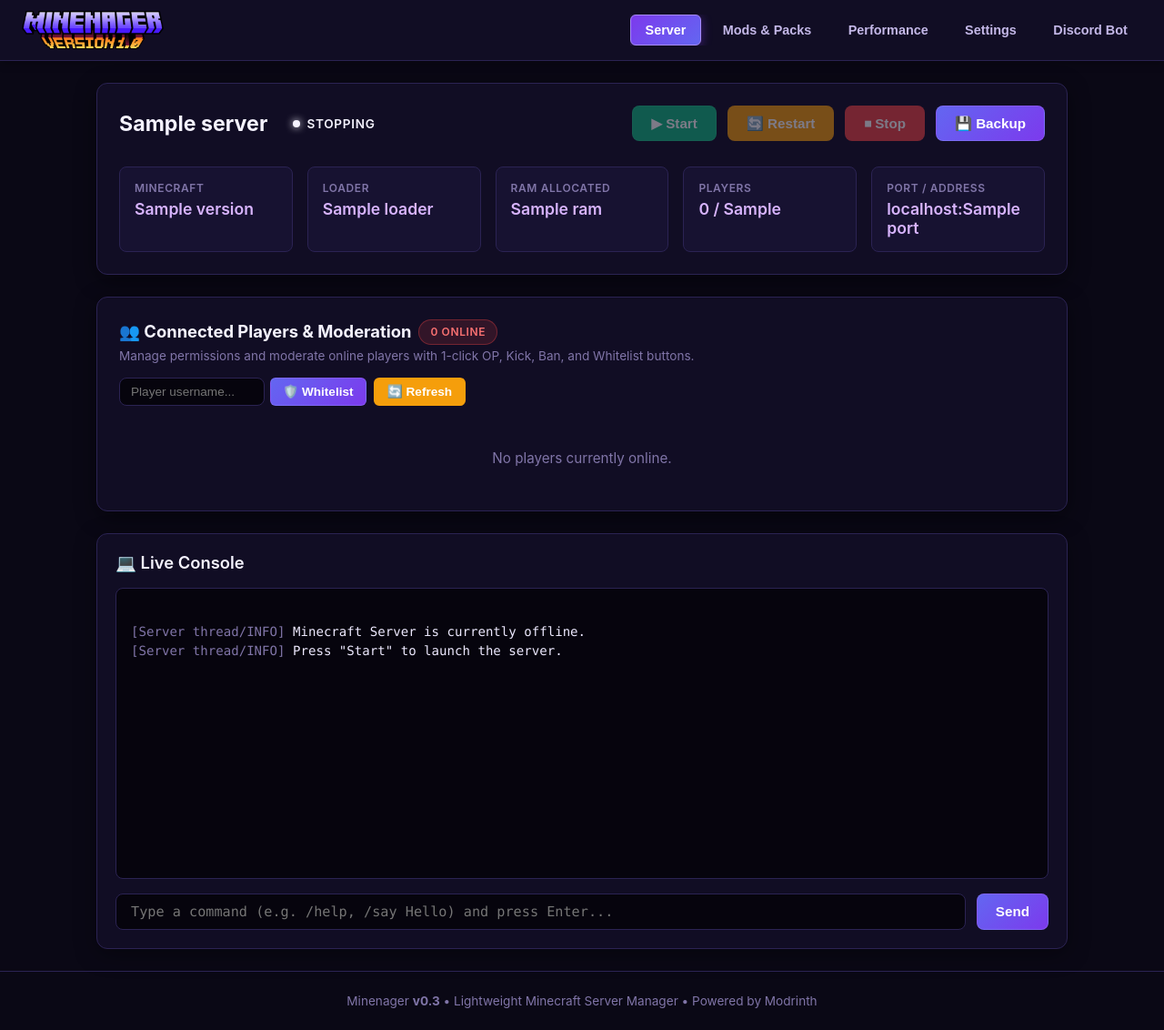
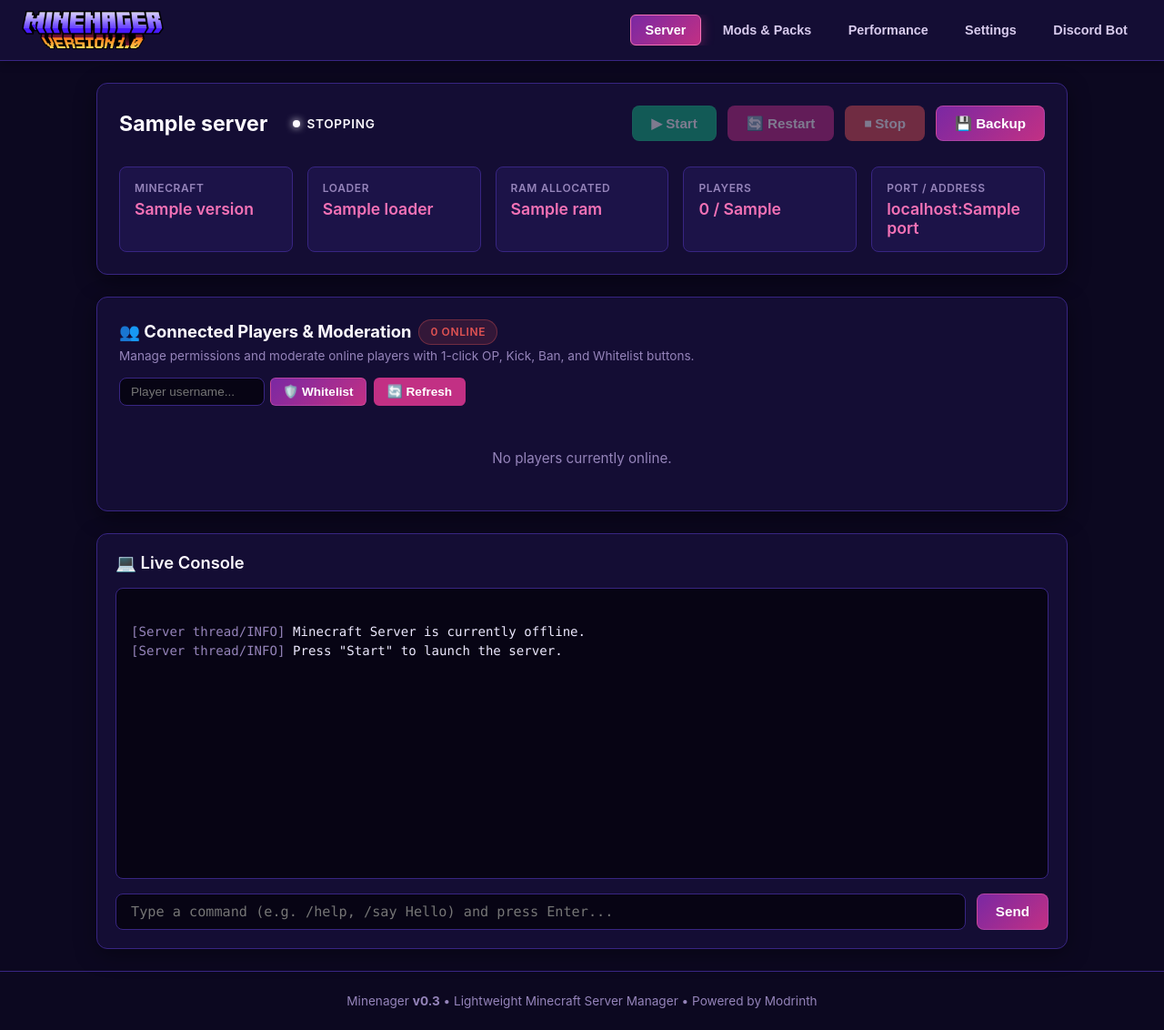
Before and after one commit to pontro/minenager, a FastAPI app: template app/templates/index.html in a window 1280 px wide. Shown: the whole page at 91% size. Run offline with FastAPI, Linux system fonts and the light colour scheme; the template is opened without the code that fills it: most values are stand-ins (such as "Sample title", 1, 10 or a date in 2020); data that the repository does not hold is empty.

Commit message:
style: apply custom 4-color sunset dusk palette across dashboard

```diff
--- a/app/static/js/metrics.js
+++ b/app/static/js/metrics.js
@@ -254,15 +254,15 @@ export function initMetricsManager() {
             drawChart(cpuCanvas, [
                 {
                     key: 'sys_cpu',
-                    strokeColor: '#38bdf8',
-                    fillColorTop: 'rgba(56, 189, 248, 0.25)',
-                    fillColorBottom: 'rgba(56, 189, 248, 0.0)'
+                    strokeColor: '#7a28a3',
+                    fillColorTop: 'rgba(122, 40, 163, 0.35)',
+                    fillColorBottom: 'rgba(122, 40, 163, 0.0)'
                 },
                 {
                     key: 'proc_cpu',
-                    strokeColor: '#22c55e',
-                    fillColorTop: 'rgba(34, 197, 94, 0.25)',
-                    fillColorBottom: 'rgba(34, 197, 94, 0.0)'
+                    strokeColor: '#34d399',
+                    fillColorTop: 'rgba(52, 211, 153, 0.25)',
+                    fillColorBottom: 'rgba(52, 211, 153, 0.0)'
                 }
             ], 100, '%');
 
@@ -277,9 +277,9 @@ export function initMetricsManager() {
             drawChart(ramCanvas, [
                 {
                     key: 'proc_ram_mb',
-                    strokeColor: '#a855f7',
-                    fillColorTop: 'rgba(168, 85, 247, 0.25)',
-                    fillColorBottom: 'rgba(168, 85, 247, 0.0)'
+                    strokeColor: '#c23084',
+                    fillColorTop: 'rgba(194, 48, 132, 0.35)',
+                    fillColorBottom: 'rgba(194, 48, 132, 0.0)'
                 }
             ], maxMemLimitMb, 'M');
 
--- a/app/static/js/players.js
+++ b/app/static/js/players.js
@@ -56,7 +56,7 @@ export function initPlayersManager() {
                             <div class="installed-card-name" style="font-size: 1rem;">
                                 ${escapeHtml(p.name)}
                                 ${p.is_op ? '<span class="installed-badge badge-active" style="margin-left: 0.35rem; font-size: 0.7rem;">OP</span>' : ''}
-                                ${p.is_whitelisted ? '<span class="installed-badge" style="background: rgba(59, 130, 246, 0.15); color: #60a5fa; margin-left: 0.35rem; font-size: 0.7rem;">Whitelist</span>' : ''}
+                                ${p.is_whitelisted ? '<span class="installed-badge" style="background: rgba(66, 45, 154, 0.35); color: #d4a5f7; border: 1px solid rgba(122, 40, 163, 0.4); margin-left: 0.35rem; font-size: 0.7rem;">Whitelist</span>' : ''}
                             </div>
                         </div>
                     </div>
--- a/app/static/style.css
+++ b/app/static/style.css
@@ -1,52 +1,58 @@
 :root {
-    /* Brand Theme: Minenager Obsidian, Royal Indigo, Lavender & Sunrise Amber */
-    --bg-primary: #0a0815;
-    --bg-secondary: #110d24;
-    --bg-card: #171231;
-    --bg-card-hover: #1f1840;
-    --bg-console: #06040d;
-    --border-color: #2b2353;
-    --border-subtle: #1e173e;
+    /* Brand Theme: Minenager Dusk (Deep Indigo #422d9a, Purple #7a28a3, Magenta #c23084, Sunset Coral #e15353) */
+    --bg-primary: #0c0820;
+    --bg-secondary: #140d34;
+    --bg-card: #1c1348;
+    --bg-card-hover: #261a60;
+    --bg-console: #070414;
+    --border-color: #382582;
+    --border-subtle: #271a5c;
 
     /* Text Colors */
-    --text-primary: #f5f3ff;
-    --text-secondary: #c4b8e8;
-    --text-muted: #8075a8;
-    --text-highlight: #d8b4fe;
+    --text-primary: #fdfaff;
+    --text-secondary: #d8cbed;
+    --text-muted: #9584ba;
+    --text-highlight: #f472b6;
 
-    /* Accent & Brand Colors (Minenager Logo Purple/Indigo & Version 1.0 Amber) */
-    --accent-indigo: #6366f1;
-    --accent-violet: #7c3aed;
-    --accent-purple: #8b5cf6;
-    --accent-purple-hover: #6d28d9;
-    --accent-lavender: #a78bfa;
-    --accent-lavender-light: #ddd6fe;
-    --accent-amber: #f59e0b;
-    --accent-amber-light: #fef08a;
+    /* Exact Palette Stripes */
+    --palette-indigo: #422d9a;
+    --palette-purple: #7a28a3;
+    --palette-magenta: #c23084;
+    --palette-coral: #e15353;
 
-    /* Semantic Component Aliases */
-    --accent-pine: #281d5a;
-    --accent-teal: #4338ca;
-    --accent-emerald: #7c3aed;
-    --accent-emerald-hover: #6d28d9;
-    --accent-sage: #a78bfa;
-    --accent-sage-light: #ddd6fe;
+    /* Brand Accents */
+    --accent-indigo: #422d9a;
+    --accent-purple: #7a28a3;
+    --accent-magenta: #c23084;
+    --accent-coral: #e15353;
+    --accent-lavender: #d4a5f7;
+    --accent-lavender-light: #f3e8ff;
+    --accent-amber: #e15353;
+    --accent-amber-light: #fca5a5;
+
+    /* Semantic Aliases */
+    --accent-pine: #2a1860;
+    --accent-teal: #7a28a3;
+    --accent-emerald: #c23084;
+    --accent-emerald-hover: #a82470;
+    --accent-sage: #f472b6;
+    --accent-sage-light: #fbcfe8;
 
     /* Status Colors */
     --status-online: #34d399;
-    --status-offline: #f87171;
+    --status-offline: #e15353;
     --status-starting: #fbbf24;
 
     /* Button Colors */
     --btn-start: #10b981;
     --btn-start-hover: #059669;
-    --btn-stop: #ef4444;
-    --btn-stop-hover: #dc2626;
-    --btn-restart: #f59e0b;
-    --btn-restart-hover: #d97706;
-    --btn-disabled: #372f5c;
-    --btn-action: #6366f1;
-    --btn-action-hover: #4f46e5;
+    --btn-stop: #e15353;
+    --btn-stop-hover: #c93b3b;
+    --btn-restart: #c23084;
+    --btn-restart-hover: #a6206d;
+    --btn-disabled: #3d2b6b;
+    --btn-action: #7a28a3;
+    --btn-action-hover: #631f85;
 
     --font-family: -apple-system, BlinkMacSystemFont, "Segoe UI", Roboto, Oxygen, Ubuntu, Cantarell, "Open Sans", "Helvetica Neue", sans-serif;
     --font-mono: "JetBrains Mono", "Fira Code", "Consolas", "Courier New", monospace;
@@ -146,9 +152,9 @@ header {
 
 .nav-link.active {
     color: #ffffff;
-    background: linear-gradient(135deg, #7c3aed, #6366f1);
-    border-color: var(--accent-lavender);
-    box-shadow: 0 2px 12px rgba(124, 58, 237, 0.45);
+    background: linear-gradient(135deg, #7a28a3, #c23084);
+    border-color: #f472b6;
+    box-shadow: 0 2px 14px rgba(194, 48, 132, 0.45);
 }
 
 /* Main Container */
@@ -218,9 +224,9 @@ main {
 }
 
 .status-badge.offline {
-    background-color: rgba(239, 68, 68, 0.15);
+    background-color: rgba(225, 83, 83, 0.15);
     color: var(--status-offline);
-    border: 1px solid rgba(239, 68, 68, 0.35);
+    border: 1px solid rgba(225, 83, 83, 0.35);
 }
 
 .status-badge.online {
@@ -303,15 +309,16 @@ main {
 }
 .btn-restart:hover:not(:disabled) {
     background-color: var(--btn-restart-hover);
+    box-shadow: 0 2px 10px rgba(194, 48, 132, 0.4);
 }
 
 .btn-send {
-    background: linear-gradient(135deg, #6366f1, #7c3aed);
-    border-color: rgba(167, 139, 250, 0.3);
+    background: linear-gradient(135deg, #7a28a3, #c23084);
+    border-color: rgba(244, 114, 182, 0.35);
 }
 .btn-send:hover:not(:disabled) {
-    background: linear-gradient(135deg, #4f46e5, #6d28d9);
-    box-shadow: 0 2px 12px rgba(99, 102, 241, 0.45);
+    background: linear-gradient(135deg, #631f85, #a6206d);
+    box-shadow: 0 2px 14px rgba(194, 48, 132, 0.45);
 }
 
 /* Info Grid */
--- a/app/templates/tabs/tab_metrics.html
+++ b/app/templates/tabs/tab_metrics.html
@@ -115,8 +115,8 @@
                     <div class="chart-title">
                         <span>📊 CPU Activity (Last 60 Seconds)</span>
                         <div class="chart-legend">
-                            <span class="legend-item"><span class="legend-dot" style="background-color: #38bdf8;"></span> System CPU</span>
-                            <span class="legend-item"><span class="legend-dot" style="background-color: #22c55e;"></span> Minecraft Java</span>
+                            <span class="legend-item"><span class="legend-dot" style="background-color: #7a28a3;"></span> System CPU</span>
+                            <span class="legend-item"><span class="legend-dot" style="background-color: #34d399;"></span> Minecraft Java</span>
                         </div>
                     </div>
                     <span id="chartCpuLatest" style="font-size: 0.8rem; color: var(--text-muted);">0.0%</span>
@@ -132,7 +132,7 @@
                     <div class="chart-title">
                         <span>🧠 RAM Consumption (Last 60 Seconds)</span>
                         <div class="chart-legend">
-                            <span class="legend-item"><span class="legend-dot" style="background-color: #a855f7;"></span> Process RSS (MB)</span>
+                            <span class="legend-item"><span class="legend-dot" style="background-color: #c23084;"></span> Process RSS (MB)</span>
                         </div>
                     </div>
                     <span id="chartRamLatest" style="font-size: 0.8rem; color: var(--text-muted);">0 MB</span>
```
Also changed, not shown: other parts of app/static/style.css (+38 -37 lines).
